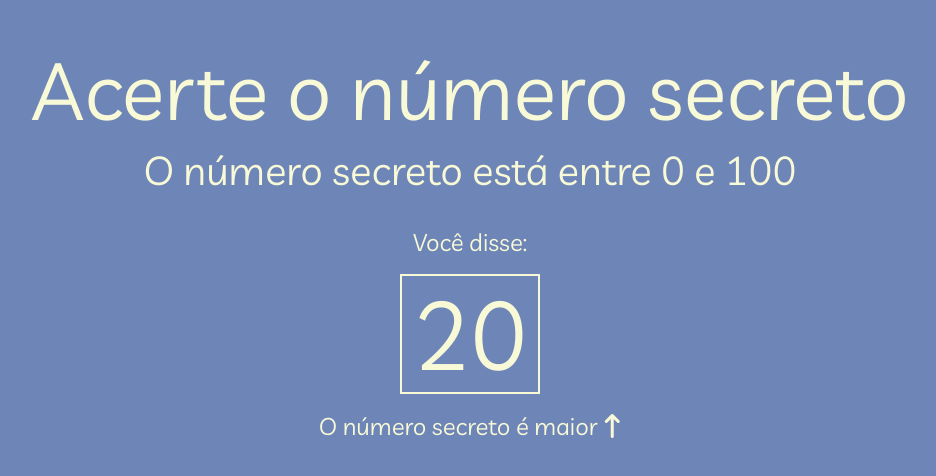
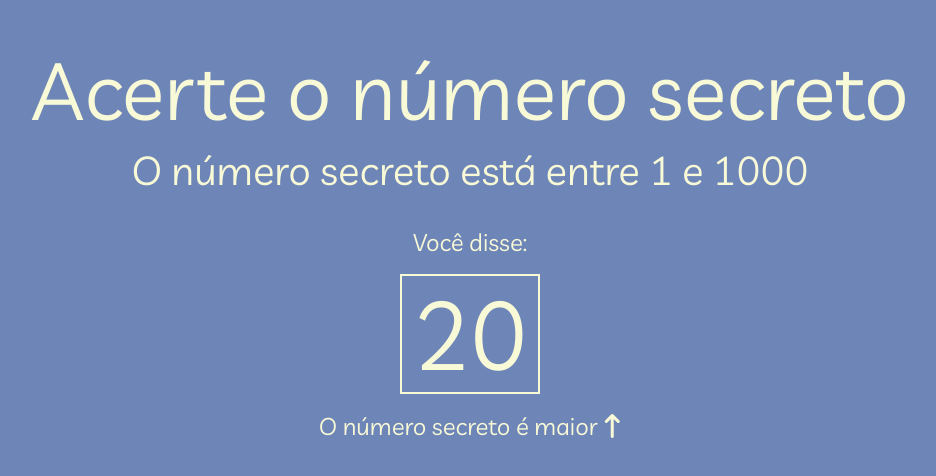
Before and after one commit to diegosouzamarques/numero_secreto, a plain HTML site: page index.html in a window 1280 px wide. Shown: the part 156-632 px from the top of the page, without its empty margins (170-1106 px from the left). Drawn offline with nearby package versions, Linux system fonts and the light colour scheme.

Commit message:
Add js get Inputs

```diff
--- /dev/null
+++ b/app/sortearNumero.js
@@ -0,0 +1,12 @@
+const menorValor = 1
+const maiorValor = 1000
+const gerarNumeroAleatorio = ()=>{
+    return parseInt(Math.random() * maiorValor + 1);
+}
+const numeroSecreto = gerarNumeroAleatorio();
+console.log(numeroSecreto);
+
+const eMenorValor = document.getElementById("menor-valor");
+const eMaiorValor = document.getElementById("maior-valor");
+eMenorValor.innerHTML = menorValor;
+eMaiorValor.innerHTML = maiorValor;
--- a/index.html
+++ b/index.html
@@ -17,5 +17,6 @@
         <span class="box">20</span>
         <div>O número secreto é maior <i class="fa-solid fa-arrow-up-long"></i></div>
     </div>
+    <script src="app/sortearNumero.js"></script>
 </body>
 </html>
```
